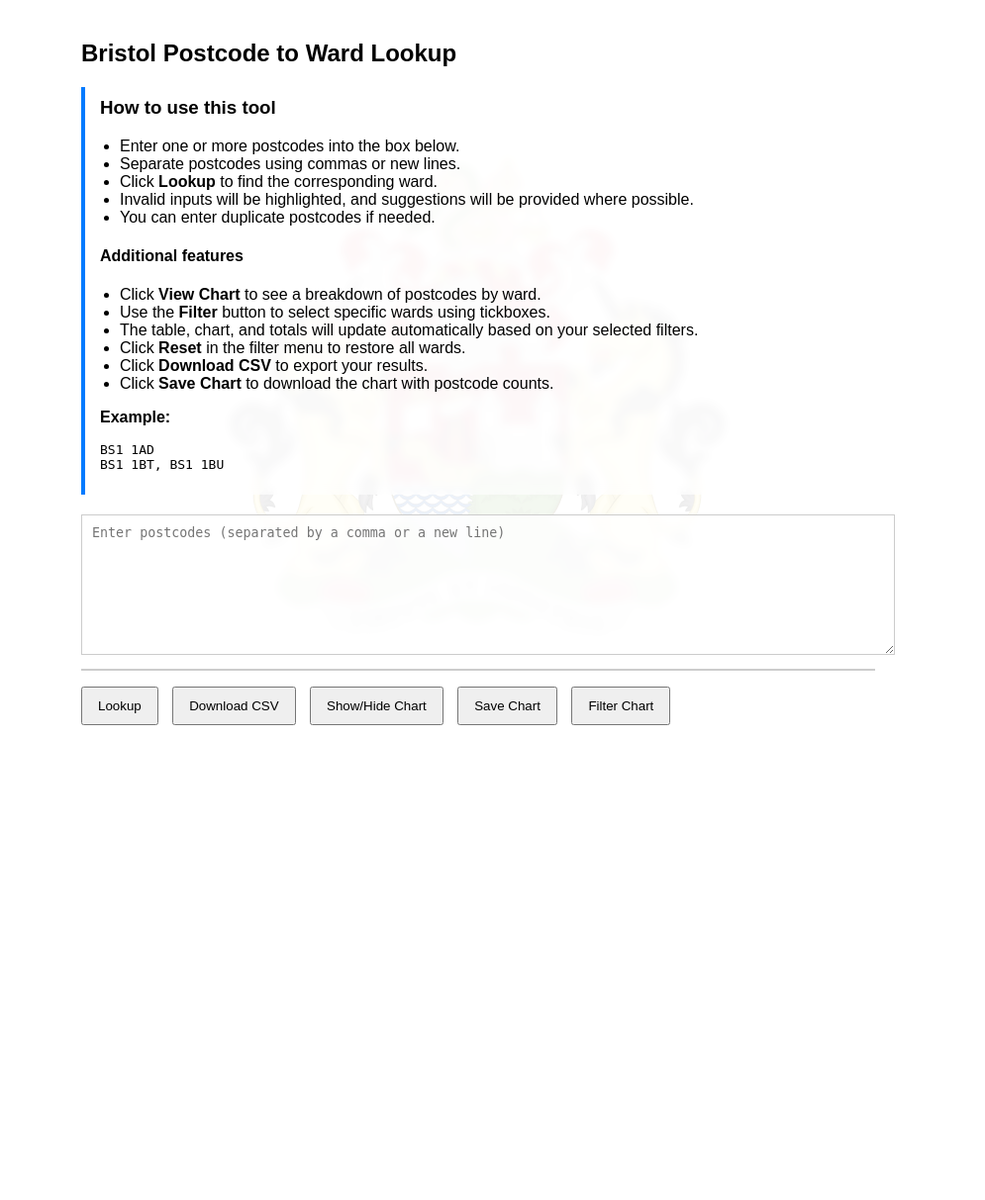
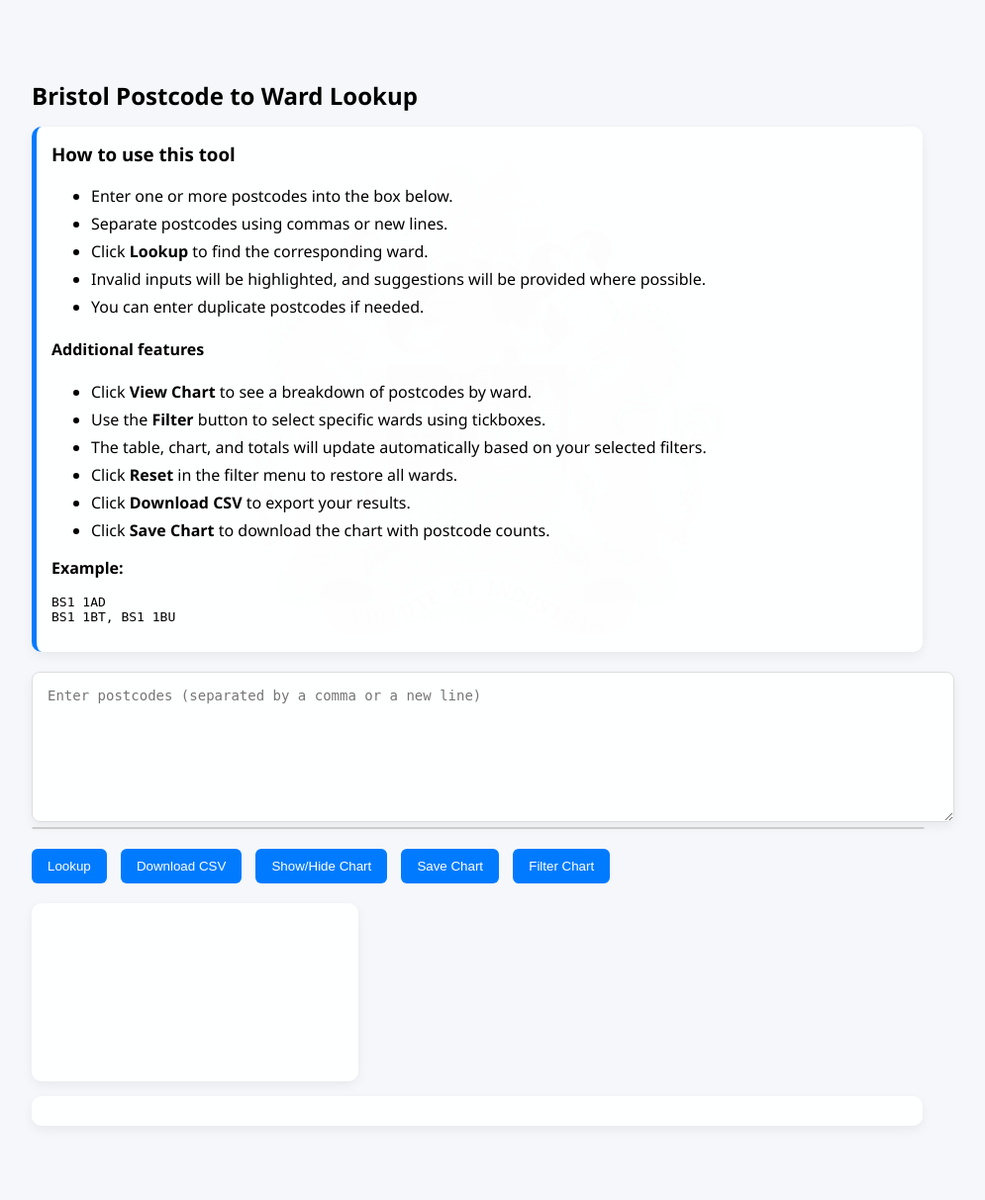
Before and after one commit to sh1rwa/bsrc-postcodetool, a Flask app: page / in a window 1280 px wide. Shown: the whole page at 99% size, without its empty margins (158-1153 px from the left). Before the commit the page ends 733 px from the top, so only its background shows below. Run offline with Flask 3, Linux system fonts and the light colour scheme; data that the repository does not hold is empty; a map, chart or similar area stays blank; parts of the project's set-up code (start-up, migrations or seed data) failed here and were passed over.

Commit message:
improved styling

```diff
--- a/templates/index.html
+++ b/templates/index.html
@@ -5,95 +5,17 @@
 
 
     <style>
-        body {
-            font-family: Arial;
-            max-width: 800px;
-            margin: auto;
-            padding: 20px;
-        }
 
-        textarea {
-    width: 100%;
-    height: 120px;
-    margin-bottom: 10px;
-
-    background-color: rgba(255, 255, 255, 0.75); /*  key */
-    border: 1px solid #ccc;
-    padding: 10px;
-
-    backdrop-filter: blur(4px); /*  glass effect */
-    -webkit-backdrop-filter: blur(4px);
-}
-        small {
-    color: #555;
-    font-style: italic;
-}
-
-
-.instructions {
-    background-color: rgba(255, 255, 255, 0.6); /* same transparency */
-    border-left: 4px solid #007BFF;
-    padding: 10px 15px;
-    margin-bottom: 20px;
-
-    backdrop-filter: blur(4px);
-    -webkit-backdrop-filter: blur(4px);
-}
-
-.instructions h3 {
-    margin-top: 0;
-}
-
-.instructions ul {
-    padding-left: 20px;
-}
-        button {
-            padding: 10px 15px;
-            margin-right: 10px;
-            cursor: pointer;
-        }
-
-        .suggestion {
-    color: blue;
-    cursor: pointer;
-    text-decoration: underline;
-}
-
-.suggestion:hover {
-    color: darkblue;
-}
-
-        table {
-            width: 100%;
-            border-collapse: collapse;
-            margin-top: 20px;
-        }
-
-        th, td {
-            border: 1px solid #ccc;
-            padding: 8px;
-            text-align: left;
-        }
-
-        th {
-            background-color: #f4f4f4;
-        }
-
-        .not-found {
-            color: red;
-            font-weight: bold;
-        }
-
-        body {
-    font-family: Arial;
-    max-width: 800px;
-    margin: auto;
-    padding: 20px;
+body {
+    font-family: 'Segoe UI', Arial, sans-serif;
+    background: #f5f7fa;
+    margin: 0;
+    padding: 0;
     position: relative;
     z-index: 1;
 }
 
-/* Background layer */
+/* Background logo */
 body::before {
     content: "";
     position: fixed;
@@ -101,24 +23,116 @@ body::before {
     left: 0;
     width: 100%;
     height: 100%;
-
     background-image: url("/static/coa_bristol.svg");
     background-repeat: no-repeat;
     background-position: center;
     background-size: 500px;
-
-    opacity: 0.08; /*  controls transparency */
+    opacity: 0.05;
     z-index: -1;
 }
 
-        .invalid {
+/* Container */
+.container {
+    max-width: 900px;
+    margin: 40px auto;
+    padding: 20px;
+}
+
+/* Headings */
+h2 {
+    margin-bottom: 15px;
+}
+
+/* Card style (used everywhere) */
+.instructions,
+textarea,
+#results,
+#totalCount,
+canvas {
+    background: rgba(255, 255, 255, 0.9);
+    border-radius: 10px;
+    padding: 15px;
+    box-shadow: 0 4px 12px rgba(0,0,0,0.06);
+}
+
+/* Instructions */
+.instructions {
+    border-left: 5px solid #007BFF;
+    margin-bottom: 20px;
+}
+
+.instructions h3 {
+    margin-top: 0;
+}
+
+.instructions ul li {
+    margin-bottom: 6px;
+}
+
+/* Textarea */
+textarea {
+    width: 100%;
+    height: 120px;
+    border: 1px solid #ddd;
+    border-radius: 8px;
+    font-size: 14px;
+}
+
+/* Buttons */
+button {
+    padding: 10px 16px;
+    margin-right: 10px;
+    border: none;
+    border-radius: 6px;
+    background-color: #007BFF;
+    color: white;
+    font-weight: 500;
+    cursor: pointer;
+    transition: all 0.2s ease;
+}
+
+button:hover {
+    background-color: #0056b3;
+    transform: translateY(-1px);
+}
+
+/* Table */
+table {
+    width: 100%;
+    border-collapse: collapse;
+    margin-top: 15px;
+}
+
+th {
+    background: #007BFF;
+    color: white;
+}
+
+th, td {
+    padding: 10px;
+    border-bottom: 1px solid #eee;
+}
+
+tr:hover {
+    background-color: #f9f9f9;
+}
+
+/* Status styles */
+.invalid {
     background-color: #ffe6e6;
     color: red;
     font-weight: bold;
 }
 
+.not-found {
+    background-color: #fff3cd;
+    color: #856404;
+}
+
+/* Suggestions */
 .suggestions-box {
     border: 1px solid #ccc;
+    border-radius: 6px;
     max-height: 150px;
     overflow-y: auto;
     background: white;
@@ -136,26 +150,35 @@ body::before {
     background-color: #f0f0f0;
 }
 
-.not-found {
-    background-color: #fff3cd;
-    color: #856404;
-}
-
+/* Filter dropdown */
 .filter-box {
     position: absolute;
     background: white;
-    border: 1px solid #ccc;
+    border-radius: 8px;
+    border: 1px solid #ddd;
     padding: 10px;
     margin-top: 5px;
     z-index: 1000;
+    max-height: 200px;
+    overflow-y: auto;
+    box-shadow: 0 6px 16px rgba(0,0,0,0.1);
 }
-    </style>
+
+/* Total count */
+#totalCount {
+    margin-top: 10px;
+    font-weight: bold;
+    color: #333;
+}
+     </style>
 
 <script src="https://cdn.jsdelivr.net/npm/chart.js"></script>
 
 </head>
 
 <body>
+
+    <div class="container">
 
 <h2>Bristol Postcode to Ward Lookup</h2>
 
@@ -752,5 +775,7 @@ document.addEventListener("click", (e) => {
 
 </script>
 
+</div>
+
 </body>
 </html>
```
